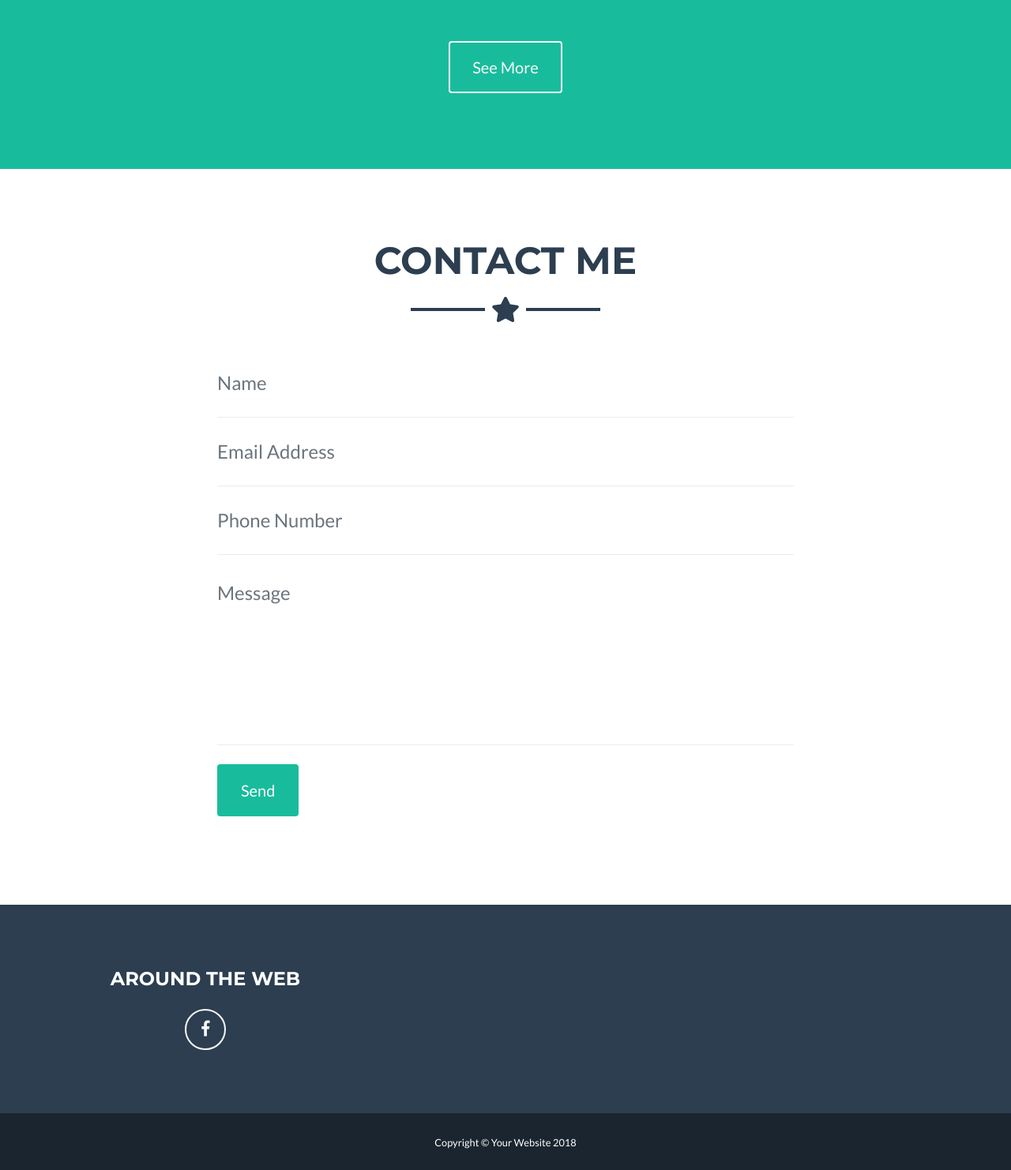
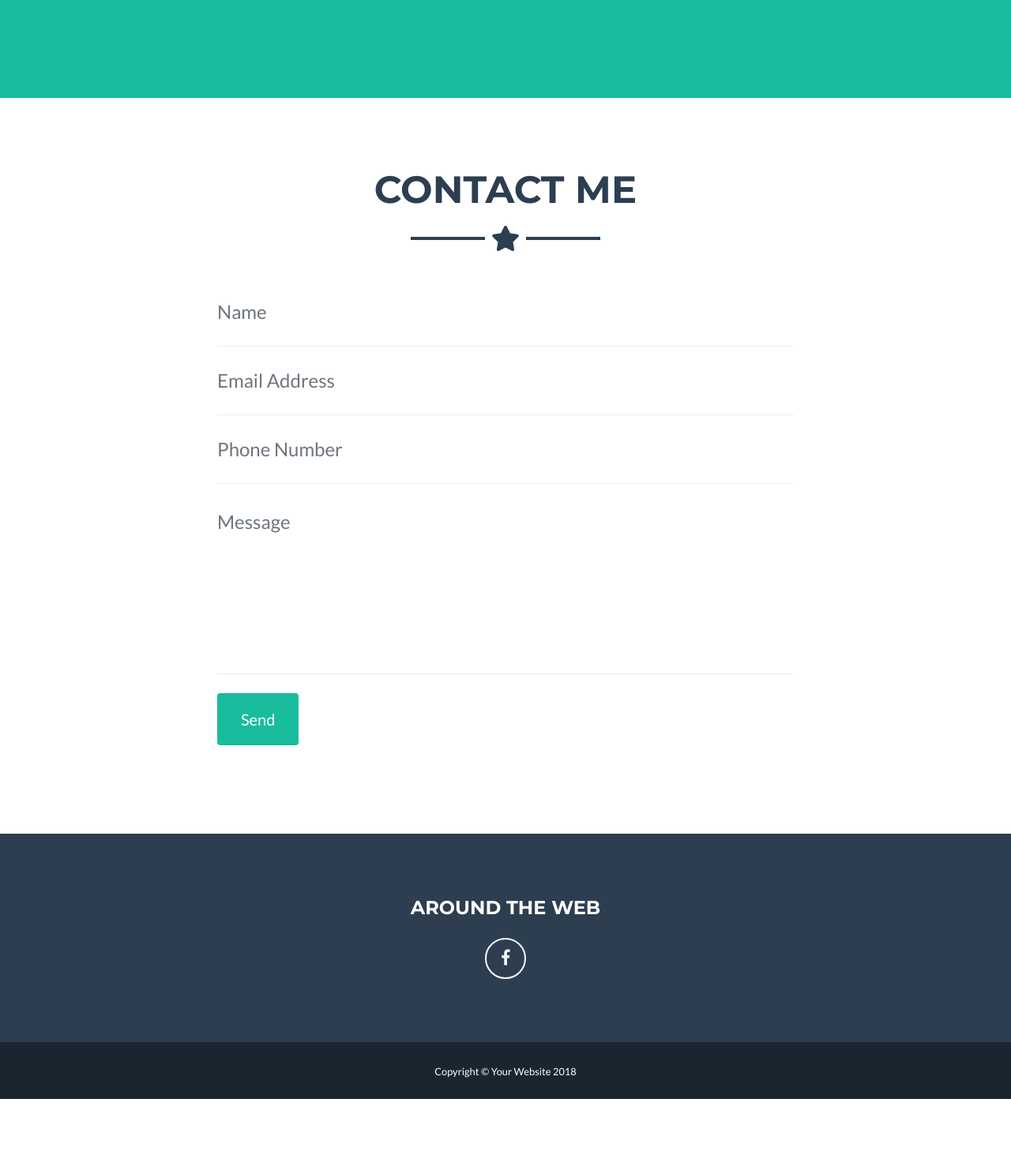
Before and after one commit to parth-verma/talking-to-heaven, a Django app: page /test in a window 1280 px wide. Shown: the part 2137-3619 px from the top of the page at 79% size. After the commit the page ends 3529 px from the top, so only its background shows below. Run offline with Django 3.2, Linux system fonts and the light colour scheme; some libraries are stand-ins or nearby versions.

Commit message:
minor fixes

```diff
--- a/templates/index.html
+++ b/templates/index.html
@@ -150,11 +150,6 @@
             </a>
           </div>
         </div>
-        <div class="text-center mt-4">
-          <a class="btn btn-xl btn-outline-light" href="#portfolio">
-            See More
-          </a>
-        </div>
       </div>
     </section>
 
@@ -213,7 +208,7 @@
     <footer class="footer text-center">
       <div class="container">
         <div class="row">
-
+          <div class="col-md-4 mb-5 mb-lg-0"></div>
           <div class="col-md-4 mb-5 mb-lg-0">
             <h4 class="text-uppercase mb-4">Around the Web</h4>
             <ul class="list-inline mb-0">
@@ -224,6 +219,7 @@
               </li>
             </ul>
           </div>
+          <div class="col-md-4 mb-5 mb-lg-0"></div>
         </div>
       </div>
     </footer>
```
